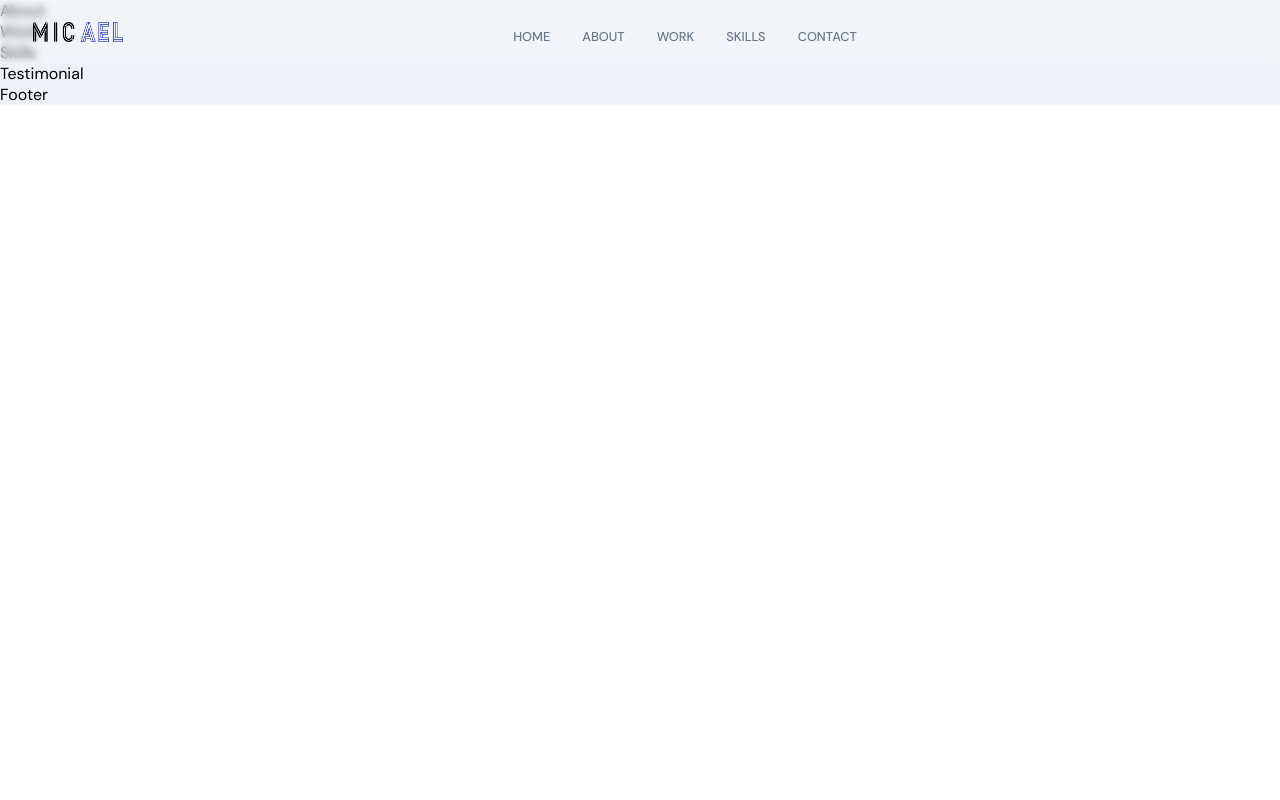
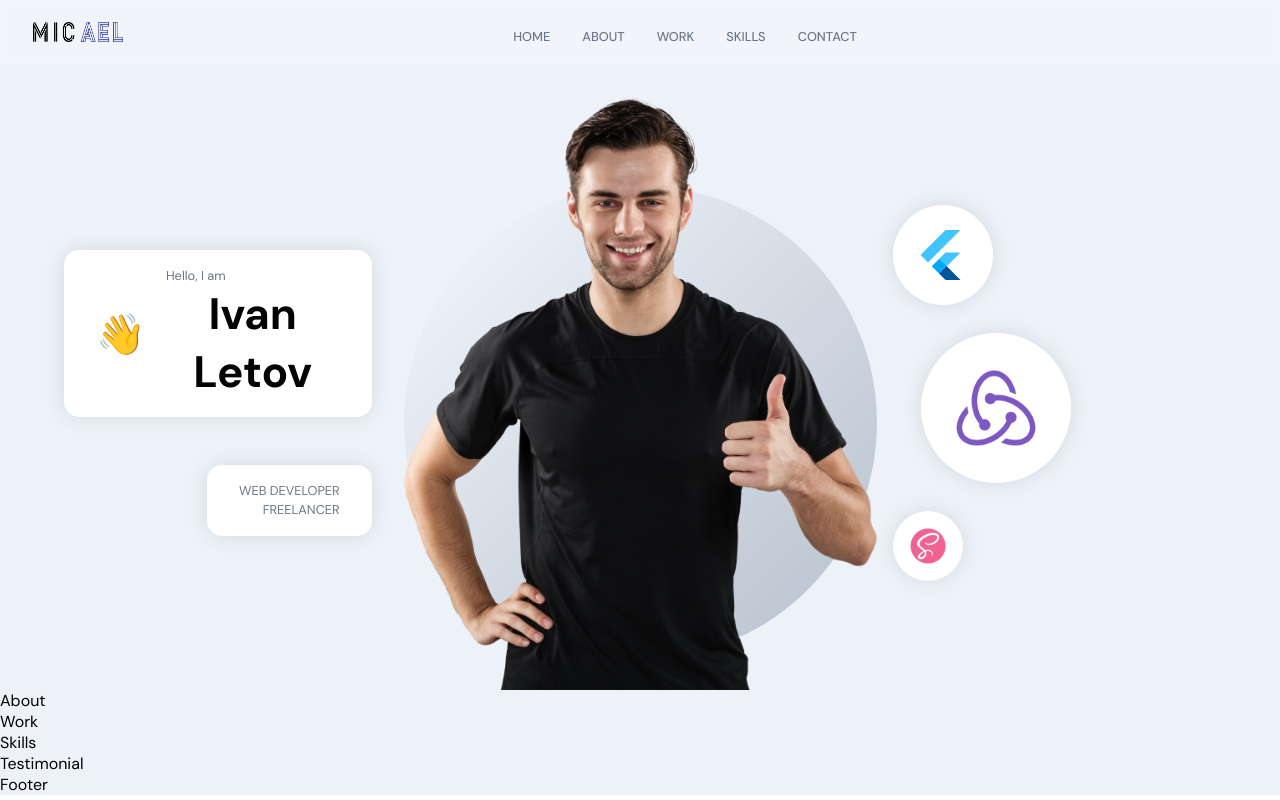
Before and after one commit to iletov/Portfolio, a React (Create React App) app in the folder frontend_react/: page / in a window 1280 px wide. Built offline with nearby package versions, Linux system fonts and the light colour scheme.

Commit message:
Frontend-Header

```diff
--- a/frontend_react/src/container/Header/Header.jsx
+++ b/frontend_react/src/container/Header/Header.jsx
@@ -4,10 +4,66 @@
 import { images } from '../../constants';
 import './Header.scss';
 
+const scaleVariants = {
+  whileInView: {
+    scale: [0, 1],
+    opacity: [0, 1],
+    transition: {duration: 1, ease: 'easeInOut',},
+  },
+};
+
+
 const Header = () => {
   return (
-    <div>
+    <div className='app__header app__flex'>
+      <motion.div
+        whileInView={{ x: [-100, 0], opacity: [0, 1]}}
+        transition={{ duration: 0.5}}
+        className='app__header-info'
+      >
+        <div className='app__header-badge'>
+          <div className='badge-cmp app__flex'>
+            <span>👋</span>
+            <div style={{ marginLeft: 20 }}>
+              <p className='p-text'>Hello, I am</p>
+              <h1 className='head-text'>Ivan Letov</h1>
+            </div>
+          </div>
 
+          <div className="tag-cmp app__flex">
+              <p className="p-text">Web Developer</p>
+              <p className="p-text">Freelancer</p>
+          </div>
+        </div>
+      </motion.div>
+
+      <motion.div
+        whileInView={{ opacity:  [0, 1] }}
+        transition={{ duration: 0.5, delayChildren: 0.5 }}
+        className='app__header-img'
+      >
+        <img src={images.profile} alt='profile_bg' />
+        <motion.img
+          whileInView={{ scale: [0, 1] }}
+          transition={{ duration: 1, ease: 'easeInOut'}}
+          src={images.circle}
+          alt='profile_circle'
+          className='overlay_circle'
+        />
+      </motion.div>
+
+      <motion.div
+        variants={scaleVariants}
+        whileInView={scaleVariants.whileInView}
+        className='app__header-circles'
+      >
+        {[images.flutter, images.redux, images.sass].map((circle, index) => (
+          <div className='circle-cmp app__flex' key={`circle-${index}`}>
+            <img src={circle} alt='profile_bg' />
+          </div>
+        ))}
+
+      </motion.div>
     </div>
   )
 }
--- a/frontend_react/src/container/Header/Header.scss
+++ b/frontend_react/src/container/Header/Header.scss
@@ -0,0 +1,193 @@
+#home {
+    position: relative;
+    background: url("../../assets/bgIMG.png");
+    background-size: cover;
+    background-position: center;
+    background-repeat: repeat;
+
+    // disable the default padding styles
+    .app__wrapper {
+      padding: 0;
+
+      .copyright {
+        display: none;
+      }
+    }
+  }
+
+.app__header {
+flex: 1;
+width: 100%;
+height: 100%;
+flex-direction: row;
+
+padding: 6rem 2rem 0;
+
+@media screen and (min-width: 2000px) {
+    padding-top: 8rem;
+}
+
+@media screen and (max-width: 1200px) {
+    flex-direction: column;
+}
+
+@media screen and (max-width: 450px) {
+    padding: 6rem 1rem 2rem;
+}
+}
+
+.app__header-info {
+flex: 0.65;
+display: flex;
+flex-direction: column;
+justify-content: flex-start;
+align-items: flex-start;
+height: 100%;
+
+margin: 0 2rem;
+
+@media screen and (max-width: 1200px) {
+    width: 100%;
+    margin-right: 0rem;
+}
+}
+
+.app__header-badge {
+width: 100%;
+display: flex;
+justify-content: flex-end;
+align-items: flex-end;
+flex-direction: column;
+
+.badge-cmp,
+.tag-cmp {
+    padding: 1rem 2rem;
+    background: var(--white-color);
+    border-radius: 15px;
+    flex-direction: row;
+    width: auto;
+    box-shadow: 0 0 20px rgba(0, 0, 0, 0.1);
+}
+
+.tag-cmp {
+    flex-direction: column;
+    margin-top: 3rem;
+
+    p {
+        width: 100%;
+        text-transform: uppercase;
+        text-align: right;
+    }
+    }
+
+    span {
+    font-size: 2.5rem;
+
+    @media screen and (min-width: 2000px) {
+        font-size: 5rem;
+    }
+    }
+
+    @media screen and (max-width: 1200px) {
+    justify-content: flex-start;
+    align-items: flex-start;
+    }
+}
+
+.app__header-circles {
+    flex: 0.75;
+  display: flex;
+  flex-direction: column;
+  justify-content: space-evenly;
+  align-items: flex-start;
+  height: 100%;
+  margin-left: 1rem;
+
+  div {
+    width: 100px;
+    height: 100px;
+    border-radius: 50%;
+
+    background: var(--white-color);
+    box-shadow: 0px 0px 20px rgba(0, 0, 0, 0.1);
+
+    img {
+      width: 60%;
+      height: 60%;
+    }
+  }
+
+  div:nth-child(1) {
+    width: 100px;
+    height: 100px;
+  }
+
+  div:nth-child(2) {
+    margin: 1.75rem;
+    width: 150px;
+    height: 150px;
+  }
+
+  div:nth-child(3) {
+    width: 70px;
+    height: 70px;
+  }
+
+  @media screen and (min-width: 2000px) {
+    div:nth-child(2) {
+      width: 400px;
+      height: 400px;
+    }
+
+    div:nth-child(3) {
+      width: 170px;
+      height: 170px;
+    }
+
+    div:nth-child(1) {
+      width: 200px;
+      height: 200px;
+    }
+  }
+
+  @media screen and (max-width: 1200px) {
+    width: 100%;
+    flex-direction: row;
+    flex-wrap: wrap;
+    margin-left: 0;
+
+    div {
+        margin: 1rem;
+    }
+  }
+}
+
+.app__header-img {
+    flex: 1;
+    height: 100%;
+
+    display: flex;
+    justify-content: flex-end;
+    align-items: flex-end;
+    position: relative;
+
+    img {
+        width: 100%;
+        object-fit: contain;
+        z-index: 1;
+    }
+
+    .overlay_circle {
+        position: absolute;
+        left: 0;
+        right: 0;
+        bottom: 0;
+        z-index: 0;
+        width: 100%;
+        height: 90%;
+    }
+
+    @media screen and (max-width: 1200px) {
+        margin: 2rem 0;
+    }
+}
```
